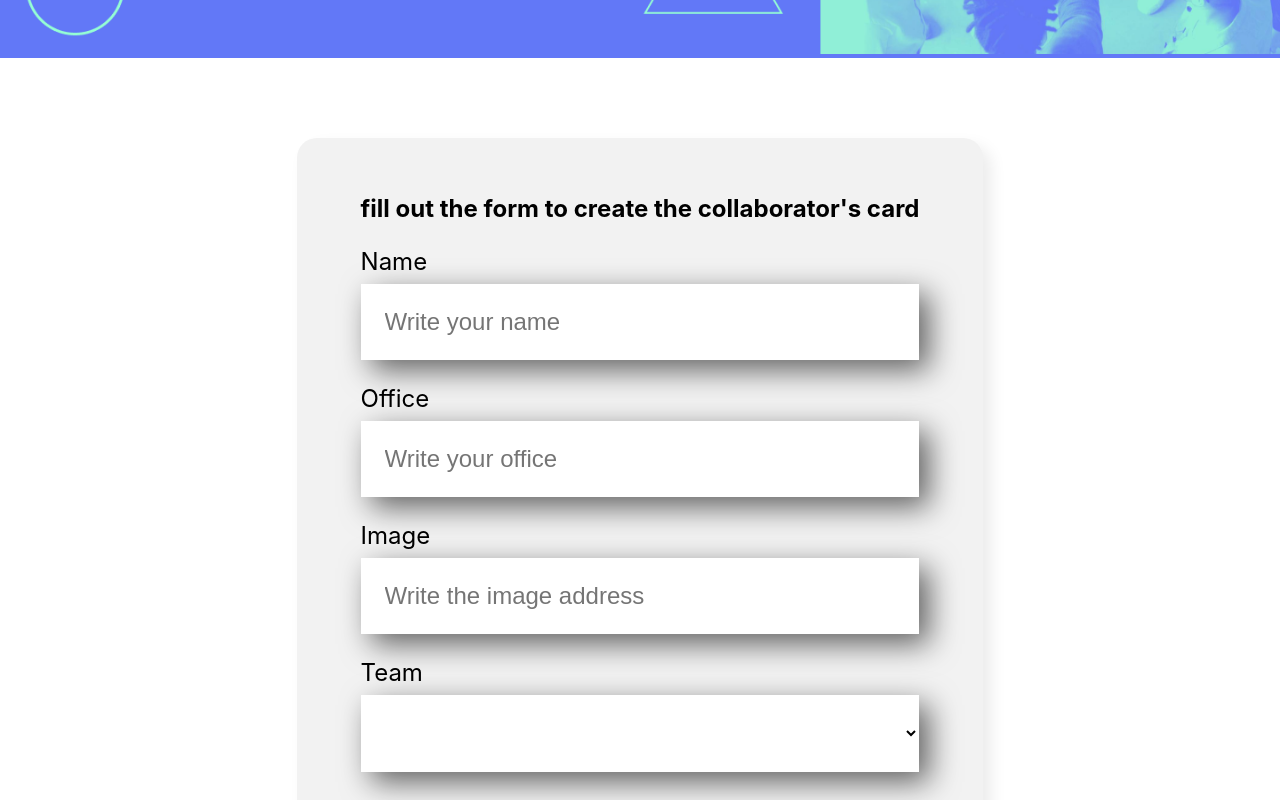
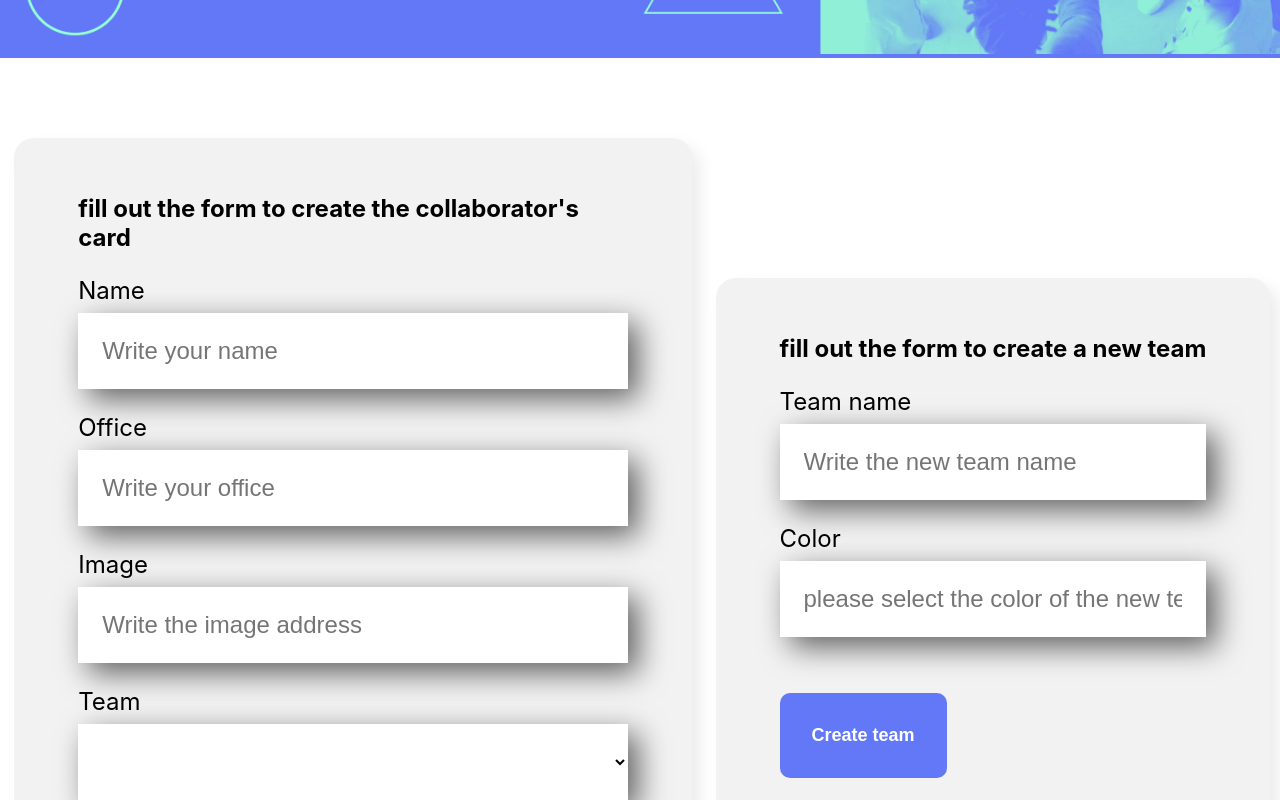
Before and after one commit to hesfra/organoApp, a React (Create React App) app: page / in a window 1280 px wide. Shown: the part 440-1240 px from the top of the page. Built offline with nearby package versions, Linux system fonts and the light colour scheme; the HTML template or start-up script is replaced by a standard one.

Commit message:
criação de time com formulário próprio e exportado como default junto com o formulário antigo, citando nome e cor

```diff
--- a/src/App.js
+++ b/src/App.js
@@ -1,9 +1,9 @@
 import { useState } from 'react';
 import Banner from './components/Banner';
 import Footer from './components/Footer';
-import Form from './components/Form';
 import Team from './components/Team';
 import {v4 as uuidv4} from 'uuid';
+import Forms from './components/Form';
 
 function App() {
 
@@ -50,29 +50,39 @@ function App() {
   const onNewPersonAdd = (person) => {
     setMorePerson([...morePerson, person]);
   }
-  const changeTeamColor = (color, name) => {
+  const changeTeamColor = (color, id) => {
     setTeams(teams.map(team => {
-      if (team.name === name) {
+      if (team.id === id) {
         team.color = color;
       }
       return team
     }))
   }
 
-  const deletePerson = () => {
-    console.log('deletando snjhgbjhcsdbgf')
+  const deletePerson = (id) => {
+    setMorePerson.filter(morePerson.filter(person=> person.id !== id))
+  }
+
+  const createTeam = (newTeam) =>{
+    setTeams([...teams, {...newTeam,id: uuidv4()}])
+    console.log(teams)
   }
 
   return (
     <div className="App">
       <Banner />
-      <Form teams={teams.map(team => team.name)} onFormSubmit={person => onNewPersonAdd(person)} />
+      <div className='forms' style={{display:'flex', alignItems:'center', justifyContent: 'space-around'}}>
+      <Forms.Form teams={teams.map(team => team.name)} onFormSubmit={person => onNewPersonAdd(person)}
+      />
+      <Forms.TeamForm
+      createTeam = {createTeam}
+      />
+      </div>
       {teams.map(team =>
         <Team
           changeColor={changeTeamColor}
-          key={team.name}
-          teamName={team.name}
-          color={team.color}
+          key={team.id}
+          team={team}
           morePerson={morePerson.filter(person => person.team == team.name)}
           onDelete={deletePerson}
         />
--- a/src/components/Form/Form.js
+++ b/src/components/Form/Form.js
@@ -3,6 +3,7 @@ import Button from '../Button'
 import Dropdown from '../Dropdown'
 import TextField from '../Text'
 import './form.css'
+import {v4 as uuidv4} from 'uuid';
 
 export const Form = (props) => {
 
@@ -10,7 +11,7 @@ export const Form = (props) => {
     const [office, setOffice] = useState('');
     const [image, setImage] = useState('');
     const [team, setTeam] = useState('');
-
+    const id = uuidv4();
 
     const onSave = (e) => {
         e.preventDefault()
@@ -18,7 +19,9 @@ export const Form = (props) => {
             name,
             office,
             image,
-            team
+            team,
+            id
+
         })
         setName('');
         setImage('');
--- /dev/null
+++ b/src/components/Form/FormTeam.js
@@ -0,0 +1,44 @@
+import { useState } from 'react'
+import Button from '../Button'
+import TextField from '../Text'
+import './form.css'
+
+export const TeamForm = ({createTeam}) => {
+
+   const [name, setName] = useState('')
+   const [color, setColor] = useState('')
+
+
+    return (
+        <section className='form'>
+            <form onSubmit={(e)=>{
+                e.preventDefault()
+                createTeam(
+                    {
+                        name,
+                        color
+                    }
+
+                )
+                setColor('');
+                setName('');
+            }}>
+                <h2>fill out the form to create a new team</h2>
+                <TextField
+                    required
+                    label="Team name"
+                    placeholder="Write the new team name"
+                    value={name}
+                    onChanged={value => setName(value)}
+                />
+                <TextField
+                    required
+                    label="Color"
+                    placeholder="please select the color of the new team"
+                    value={color}
+                    onChanged={value => setColor(value)}
+                />
+                <Button text="Create team" />
+            </form>
+        </section>
+    )}
--- a/src/components/Form/index.js
+++ b/src/components/Form/index.js
@@ -1,2 +1,9 @@
 import { Form } from "./Form";
-export default Form;
+import { TeamForm } from "./FormTeam";
+
+
+const Forms = {
+    TeamForm,
+    Form
+}
+export default Forms
--- a/src/components/Person/Person.js
+++ b/src/components/Person/Person.js
@@ -1,10 +1,10 @@
 import './Person.css';
 import {AiFillCloseCircle} from 'react-icons/ai';
 
-export const Person = ({name, image, office, color, onDelete}) => {
+export const Person = ({name, image, office, id, color ,onDelete}) => {
     return (
         <div className='person'>
-            <AiFillCloseCircle size={25} className='delete' onClick={onDelete}/>
+            <AiFillCloseCircle size={25} className='delete' onClick={() => onDelete(id)}/>
             <div className='cabecalho' style={{backgroundColor:color}}>
             <img src={image} alt={name}/>
             </div>
--- a/src/components/Team/Team.js
+++ b/src/components/Team/Team.js
@@ -2,13 +2,13 @@ import Person from '../Person';
 import './Team.css';
 import hexToRgba from 'hex-to-rgba';
 
-export const Team = (props) => {
+export const Team = ({team, morePerson, onDelete, changeColor}) => {
     return (
-        (props.morePerson.length > 0) ? <section className='team' style={{ backgroundColor: hexToRgba(props.color, 0.6) }}>
-            <input onChange={e => props.changeColor(e.target.value, props.teamName)} value={props.color} type='color' className='input-color'/>
-            <h3 style={{ borderColor: props.color }}>{props.teamName}</h3>
+        (morePerson.length > 0) ? <section className='team' style={{ backgroundColor: hexToRgba(team.color, 0.6) }}>
+            <input onChange={e => changeColor(e.target.value, team.id)} value={team.color} type='color' className='input-color'/>
+            <h3 style={{ borderColor: team.color }}>{team.name}</h3>
             <div className='person'>
-                {props.morePerson.map(person => <Person color={props.color} key={person.name} name={person.name} office={person.office} image={person.image} />)}
+                {morePerson.map(person => <Person color={team.color} key={person.id} name={person.name} office={person.office} image={person.image} />)}
             </div>
         </section>
         :''
```
